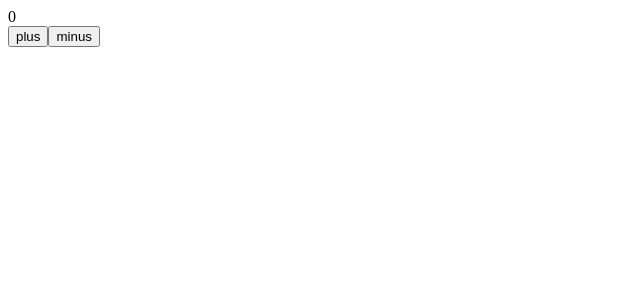
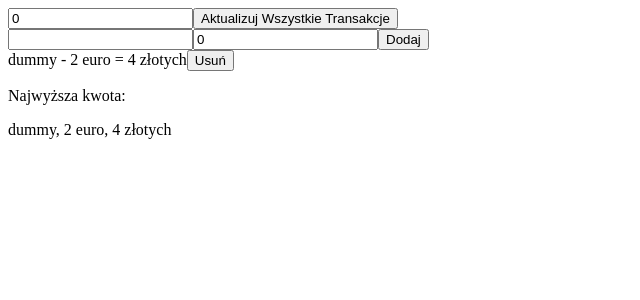
Before and after one commit to michalosinski91/przelicznik-walut, a React app: page / in a window 1280 px wide. Shown: the top 300 px of the page, without its empty margins (0-640 px from the left). Built offline with nearby package versions, Linux system fonts and the light colour scheme; the HTML template or start-up script is replaced by a standard one.

Commit message:
add and remove transaction functionality added

```diff
--- a/src/App.js
+++ b/src/App.js
@@ -1,36 +1,78 @@
-import React from 'react'
+import React, { useState } from 'react'
 import { connect } from 'react-redux'
-import { increment, decrement } from './store/actions'
+import { addTransaction, removeTransaction } from './store/actions'
 
-const App = ({ counter, increment, decrement }) => {
-    const handleIncrement = () => {
-        console.log(counter)
-        increment()
+import Transaction from './components/Transaction'
+
+const App = ({ transactions, addTransaction, removeTransaction }) => {
+    const [euroExchangeRate, setEuroExchangeRate] = useState(0)
+    const [description, setDescription] = useState('')
+    const [euroAmount, setEuroAmount] = useState(0)
+    const [transactionId, setTransactionId] = useState(1)
+
+    const handleUpdateExchangeRate = event => {
+        event.preventDefault()
+        console.log('clicked exchange rate')
     }
 
-    const handleDecrement = () => {
-        decrement()
+    const maxAmount = transactions.reduce((prev, current) => (prev.euroAmount > current.euroAmount) ? prev : current, 1)
+
+    const handleAddTransaction = event => {
+        event.preventDefault()
+        let id = transactionId
+        const plnAmount = euroAmount*euroExchangeRate
+        const content = {
+            id,
+            description,
+            euroAmount,
+            plnAmount,
+        }
+        addTransaction(content)
+        id++
+        setTransactionId(id)
+        setDescription('')
+        setEuroAmount(0)
     }
+
+
     return(
         <div>
             <div>
-                {counter}
+                <form onSubmit={event => handleUpdateExchangeRate(event)}>
+                    <input type="number" step="0.01" name="exchangeRate" value={euroExchangeRate} onChange={({target}) => setEuroExchangeRate(target.value)} />
+                    <button type="submit">Aktualizuj Wszystkie Transakcje</button>
+                </form>
             </div>
-            <button onClick={handleIncrement}>plus</button>
-            <button onClick={handleDecrement}>minus</button>
+            <div>
+                <form onSubmit={event => handleAddTransaction(event)}>
+                    <input type="text" name="description" value={description} onChange={({target}) => setDescription(target.value)} />
+                    <input type="number" step="0.01" name="euroAmount" value={euroAmount} onChange={({target}) => setEuroAmount(target.value)} />
+                    <button type="submit">Dodaj</button>
+                </form>
+            </div>
+            <div>
+                {transactions
+                ? transactions.map(transaction => <Transaction key={transaction.id} transaction={transaction} removeTransaction={removeTransaction} />)
+                : null
+                }
+            </div>
+            <div>
+                <p>Najwyższa kwota:</p>
+                {`${maxAmount.description}, ${maxAmount.euroAmount} euro, ${maxAmount.plnAmount} złotych`}
+            </div>
         </div>
     )
 }
 
 const mapStateToProps = state => {
     return {
-        counter: state.counter
+        transactions: state
     }
 }
 
 const matchDispatchToProps = {
-    increment,
-    decrement
+    addTransaction,
+    removeTransaction
 }
 
 
--- /dev/null
+++ b/src/components/Transaction.js
@@ -0,0 +1,16 @@
+import React from 'react'
+
+const Transaction = ({ transaction, removeTransaction }) => {
+    const handleRemoveTransaction = () => {
+        console.log('clicked', transaction.id)
+        removeTransaction(transaction.id)
+    }
+    return (
+        <div>
+            {`${transaction.description} - ${transaction.euroAmount} euro = ${transaction.plnAmount} złotych`}
+            <button onClick={handleRemoveTransaction}>Usuń</button>
+        </div>
+    )
+}
+
+export default Transaction
--- a/src/store/actions.js
+++ b/src/store/actions.js
@@ -1,7 +1,15 @@
-export const increment = () => ({
-    type: 'INCREMENT'
+/*export const updateExchangeRate = data => ({
+    type: 'UPDATE_EXCHANGE_RATE',
+    data
+})
+*/
+
+export const addTransaction = data => ({
+    type: 'ADD_TRANSACTION',
+    data
 })
 
-export const decrement = () => ({
-    type: 'DECREMENT'
+export const removeTransaction = id => ({
+    type: 'REMOVE_TRANSACTION',
+    id
 })
--- a/src/store/reducer.js
+++ b/src/store/reducer.js
@@ -1,21 +1,30 @@
-const initialState = {
-    counter: 0,
-    transactions: [],
-    exchangeRate: 0
-}
+const initialState = [
+    { id: 0, description: 'dummy', euroAmount: 2, plnAmount: 4 },
+]
 
 const reducer = (state = initialState, action) => {
     console.log('state now: ', state)
     console.log('action: ', action)
     switch (action.type) {
-        case 'INCREMENT':
+/*        case 'UPDATE_EXCHANGE_RATE':
             return {
-                ...state, counter: state.counter + 1
+                ...state, exchangeRate: action.data
             }
-        case 'DECREMENT':
-            return {
-                ...state, counter: state.counter - 1
-            }
+*/
+        case 'ADD_TRANSACTION':
+            console.log(action.data)
+            return [
+                ...state,
+                {
+                    id: action.data.id,
+                    description: action.data.description,
+                    euroAmount: action.data.euroAmount,
+                    plnAmount: action.data.plnAmount
+                }
+            ]
+        case 'REMOVE_TRANSACTION':
+            console.log(state)
+            return state.filter(transaction => transaction.id !== action.id)
         default:
             return state
     }
```
Also changed, not shown: src/components/ExchangeRate.js (added), src/components/Footer.js (added), src/components/Header.js (added), src/components/Sidebar.js (added), src/components/TransactionList.js (added).
